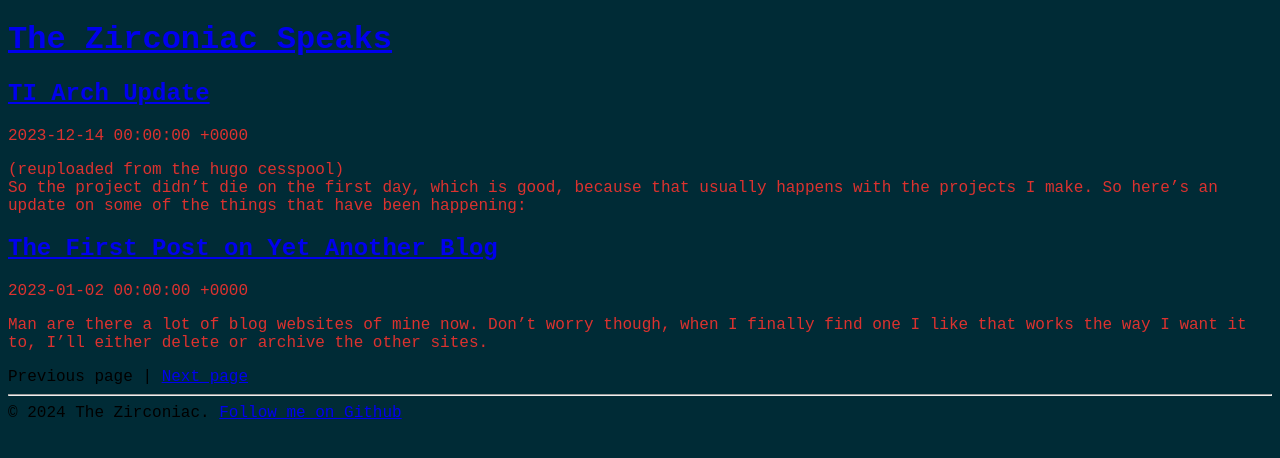
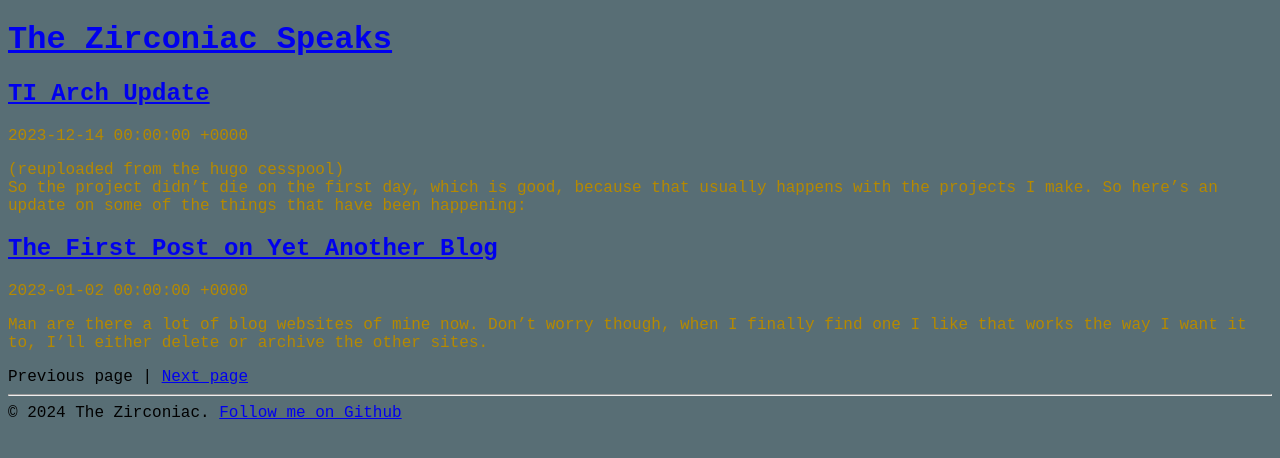
Before and after one commit to ZirconiaCubed3v2/ZirconiaCubed3v2.github.io, a Jekyll site: the page built from index.html, in a window 1280 px wide. Shown: the top 458 px of the page. Built offline with Jekyll 4.4.1, drawn with Linux system fonts in a browser that asks for light colours; the list of posts is cut into pages by our own code.

Commit message:
Update style.css

```diff
--- a/css/style.css
+++ b/css/style.css
@@ -1,9 +1,9 @@
 body {
-  background-color: #002b36;
+  background-color: #586e75;
   font-family: 'Cousine', monospace;
 }
 
 p {
-  color: #dc322f;
+  color: #b58900;
   font-family: 'Cousine', monospace;
 }
```
